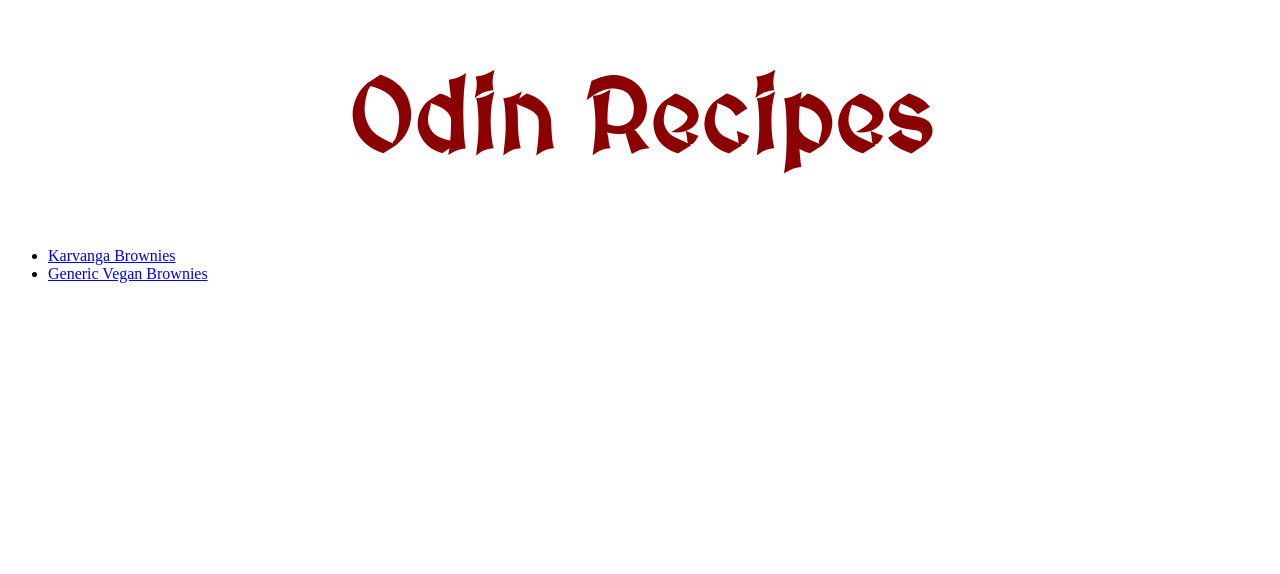
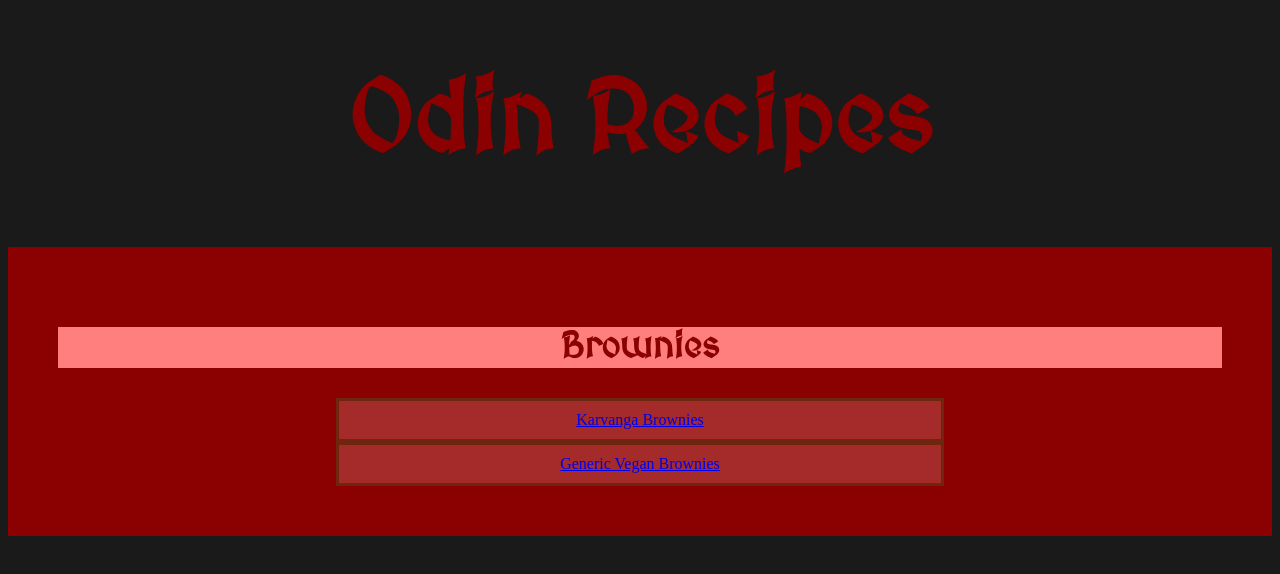
Before and after one commit to thekadeka/odin-recipes, a plain HTML site: page index.html in a window 1280 px wide. Drawn offline with Linux system fonts and the light colour scheme.

Commit message:
Add some learned box model

```diff
--- a/index.html
+++ b/index.html
@@ -10,9 +10,10 @@
 <body>
 
     <h1> Odin Recipes</h1>
-    <ul>
-      <li>  <a href="recipes/karvangabrownies.html">Karvanga Brownies</a> </li>
-      <li>  <a href="recipes/generic-vegan-brownies.html">Generic Vegan Brownies</a>    </li>
+    <ul id="brownie">
+      <h2 id="brownie-list">Brownies</h2>
+      <li class="list" >  <a href="recipes/karvangabrownies.html">Karvanga Brownies</a> </li>
+      <li class="list">  <a href="recipes/generic-vegan-brownies.html">Generic Vegan Brownies</a>    </li>
 
     </ul>
 
--- a/style.css
+++ b/style.css
@@ -1,4 +1,12 @@
 @import url('https://fonts.googleapis.com/css2?family=MedievalSharp&display=swap');
+
+body {
+    background-color: #1a1a1a;
+    color: white;
+
+
+}
+
 
 h1 {
     font-family: 'MedievalSharp', cursive;
@@ -17,4 +25,32 @@ h2 {
     font-size: 36px;
     color: darkred;
     background-color: rgb(255 127 127);
+
 }
+
+#brownie-list{
+    text-align: center;
+
+}
+
+#brownie{
+    background-color: darkred;
+    padding: 50px;
+
+}
+
+.list{
+    padding: 10px;
+    background-color: brown;
+    border: 3px solid #6E260E;
+    display: block;
+    width: 50%;
+    margin: 0 auto;
+    text-align: center;
+
+}
+
+.list a {
+
+
+}
```
